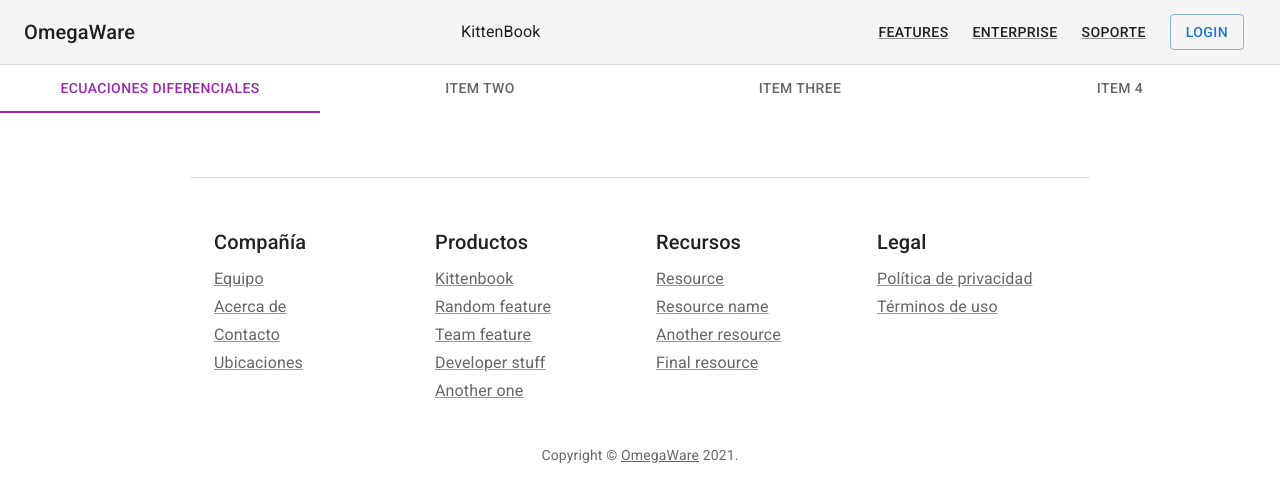
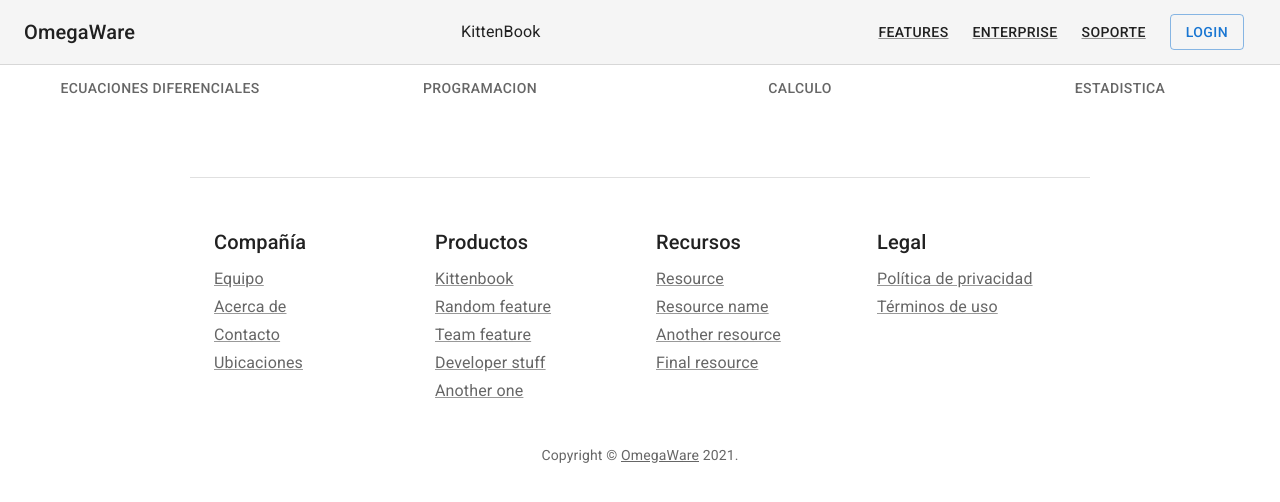
Before and after one commit to morning-g/kittenbook-frontend, a React (Create React App) app: page /tareas in a window 1280 px wide. Shown: the top 502 px of the page. Built offline with nearby package versions, Linux system fonts and the light colour scheme.

Commit message:
Cambios en tareas

```diff
--- a/src/componentes/Tareas.js
+++ b/src/componentes/Tareas.js
@@ -20,10 +20,10 @@ export default function ColorTabs() {
         aria-label="secondary tabs example"
         variant = "fullWidth"
       >
-        <Tab value="one" label="Ecuaciones diferenciales" />
-        <Tab value="two" label="Item Two" />
-        <Tab value="three" label="Item Three" />
-        <Tab value="Cuarto" label="Item 4" />
+        <Tab value="uno" label="Ecuaciones diferenciales" />
+        <Tab value="dos" label="Programacion " />
+        <Tab value="tres" label="Calculo" />
+        <Tab value="Cuatro" label="Estadistica" />
       </Tabs>
     </Box>
   );
```
